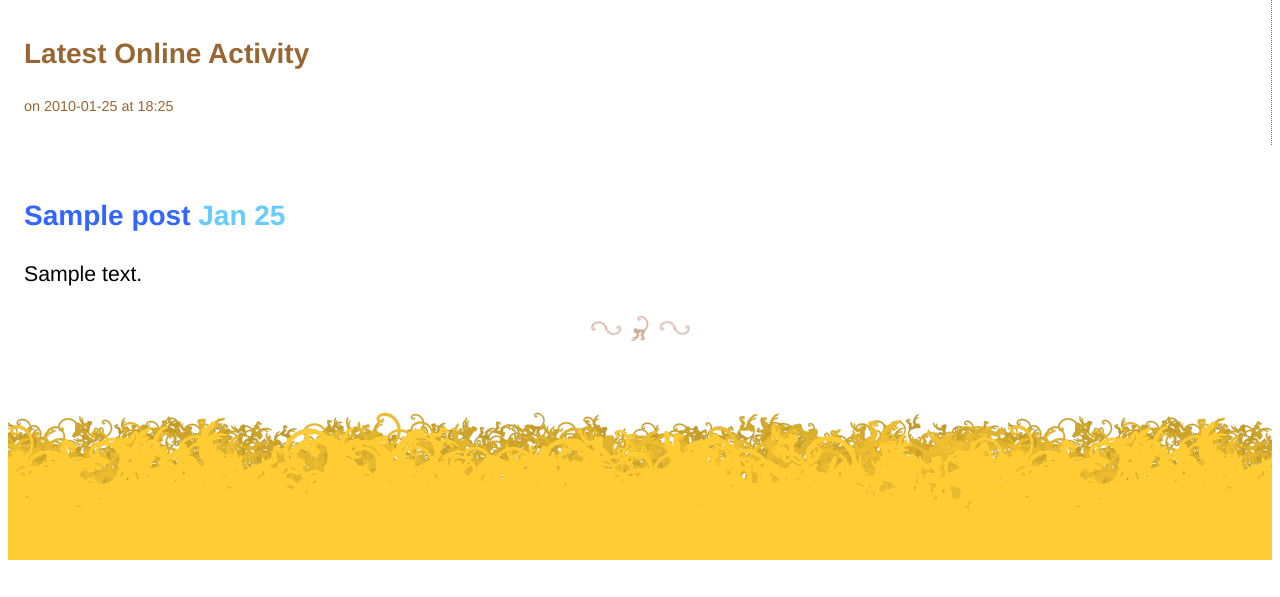
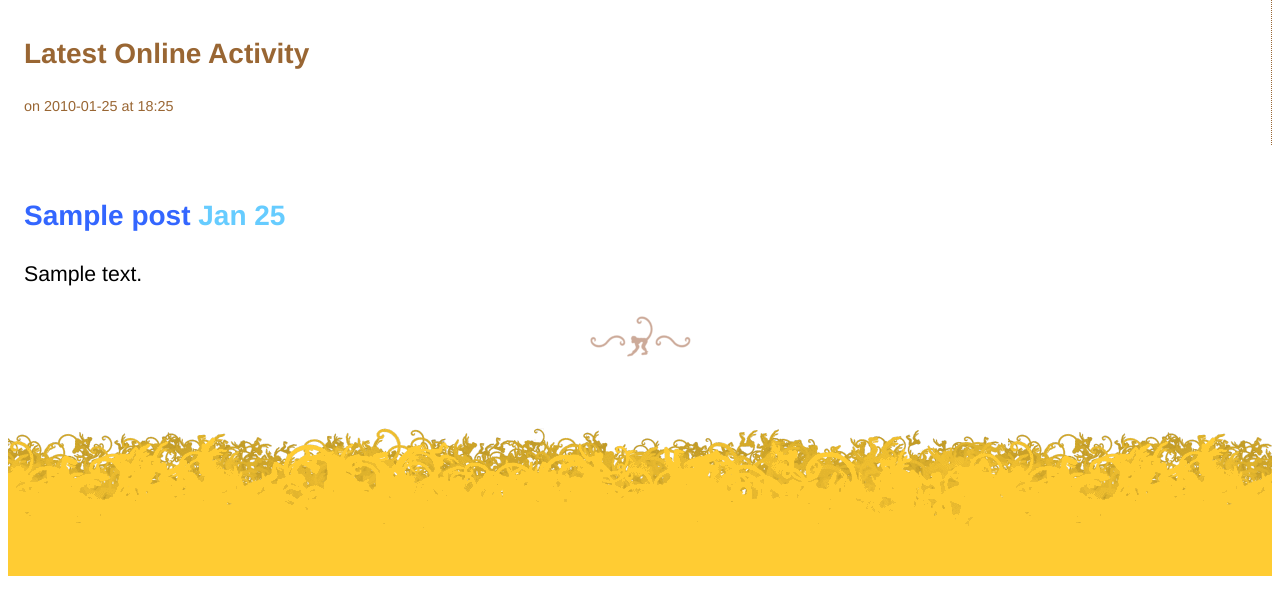
Before and after one commit to istevens/blog-theme, a WordPress theme: template index.php in a window 1280 px wide. Shown: the part 185-782 px from the top of the page. Run offline with PHP 8.4 and a stand-in for WordPress, Linux system fonts and the light colour scheme; the site name, menu and one post (Sample post) are stand-ins, and other content is empty; some libraries are stand-ins or nearby versions.

Commit message:
Added better post-ending monkey flourish.

```diff
--- a/style.css
+++ b/style.css
@@ -129,7 +129,7 @@ p.postmeta .comments {
 }
 
 #blog .first-post {
-    padding-bottom: 2em;
+    padding-bottom: 3em;
     background: url(images/monkey-flourish.png) no-repeat bottom center;
 
 }
```
Also changed, not shown: images/monkey-flourish.png.
